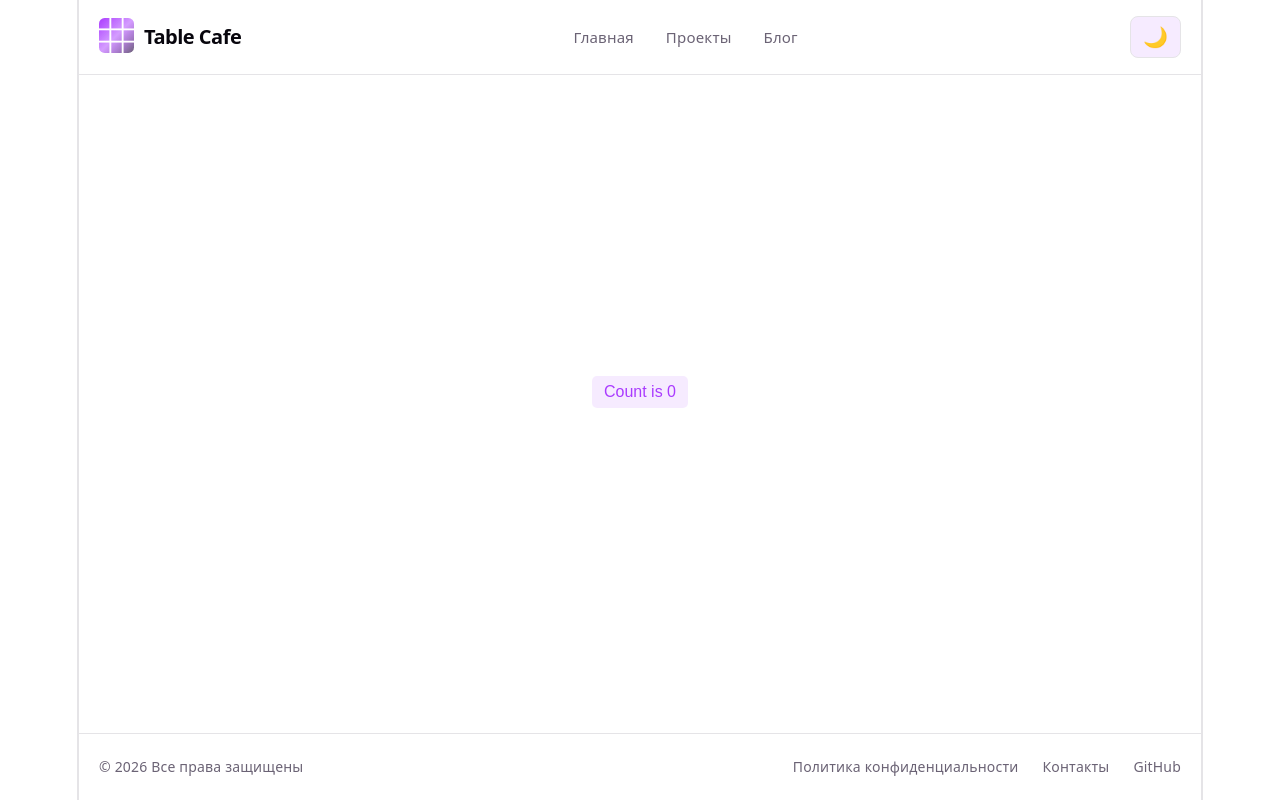
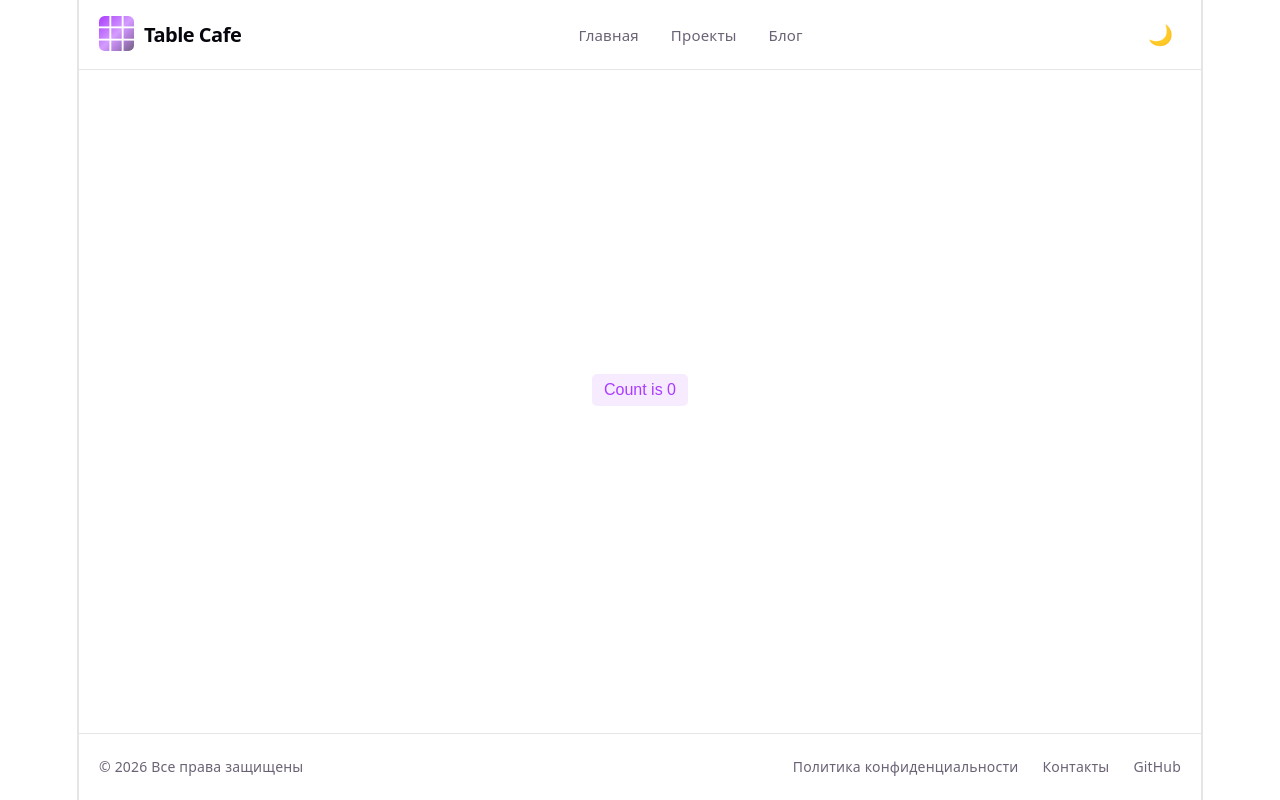
Before and after one commit to stdAlexTikhonov/my-new-app, a React (Vite) app: page / in a window 1280 px wide. Built offline with nearby package versions, Linux system fonts and the light colour scheme.

Commit message:
fix(TASK-6): fix button styles

```diff
--- a/src/components/Header/Header.module.scss
+++ b/src/components/Header/Header.module.scss
@@ -102,10 +102,10 @@
 }
 
 .themeToggle {
-  background: var(--accent-bg);
-  border: 1px solid var(--border);
+  border: none;
+  background: transparent;
   border-radius: 8px;
-  padding: 8px 12px;
+  padding: 5px 8px;
   font-size: 20px;
   cursor: pointer;
   transition: all 0.3s ease;
```
